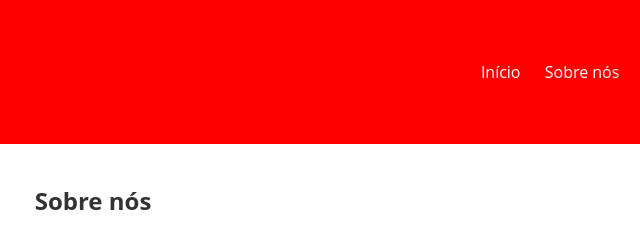
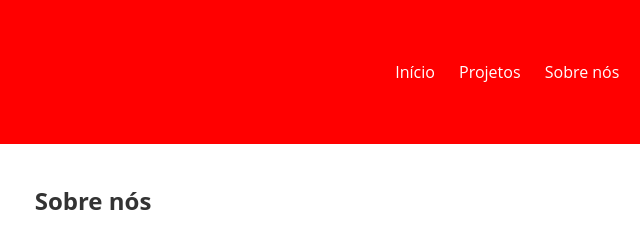
Before and after one commit to gabrielamara98/CP1-WebDev, a plain HTML site: page index.html in a window 1280 px wide. Shown: the top 234 px of the page, 547-1187 px from the left. Drawn offline with Linux system fonts and the light colour scheme.

Commit message:
Link 'Projetos' adicionado

```diff
--- a/index.html
+++ b/index.html
@@ -86,6 +86,7 @@
         <nav>
             <ul>
                 <li><a href="#">Início</a></li>
+                <li><a href="#">Projetos</a></li>
                 <li><a href="#">Sobre nós</a></li>
                 <li><a href="#">Contato</a></li>
             </ul>
```
